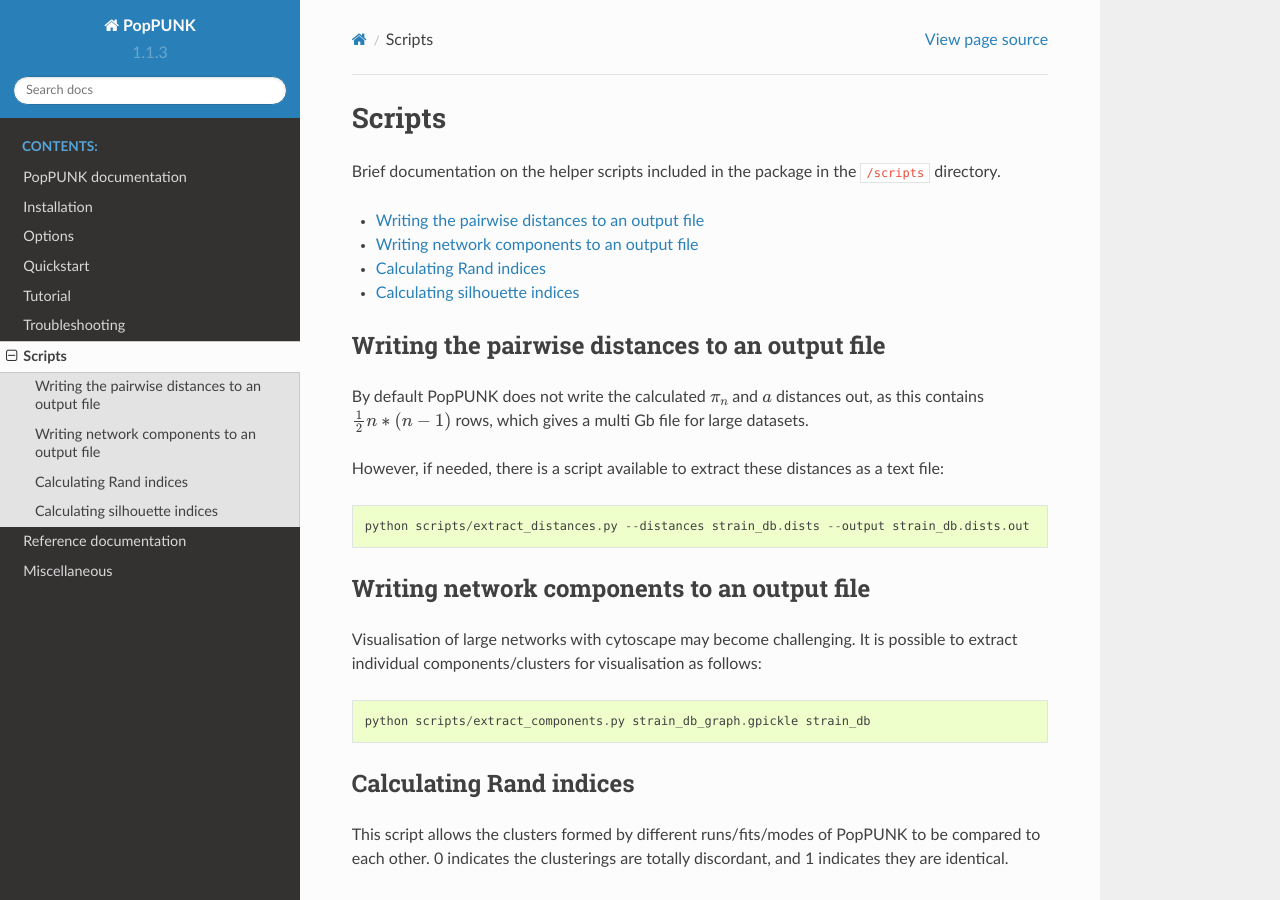
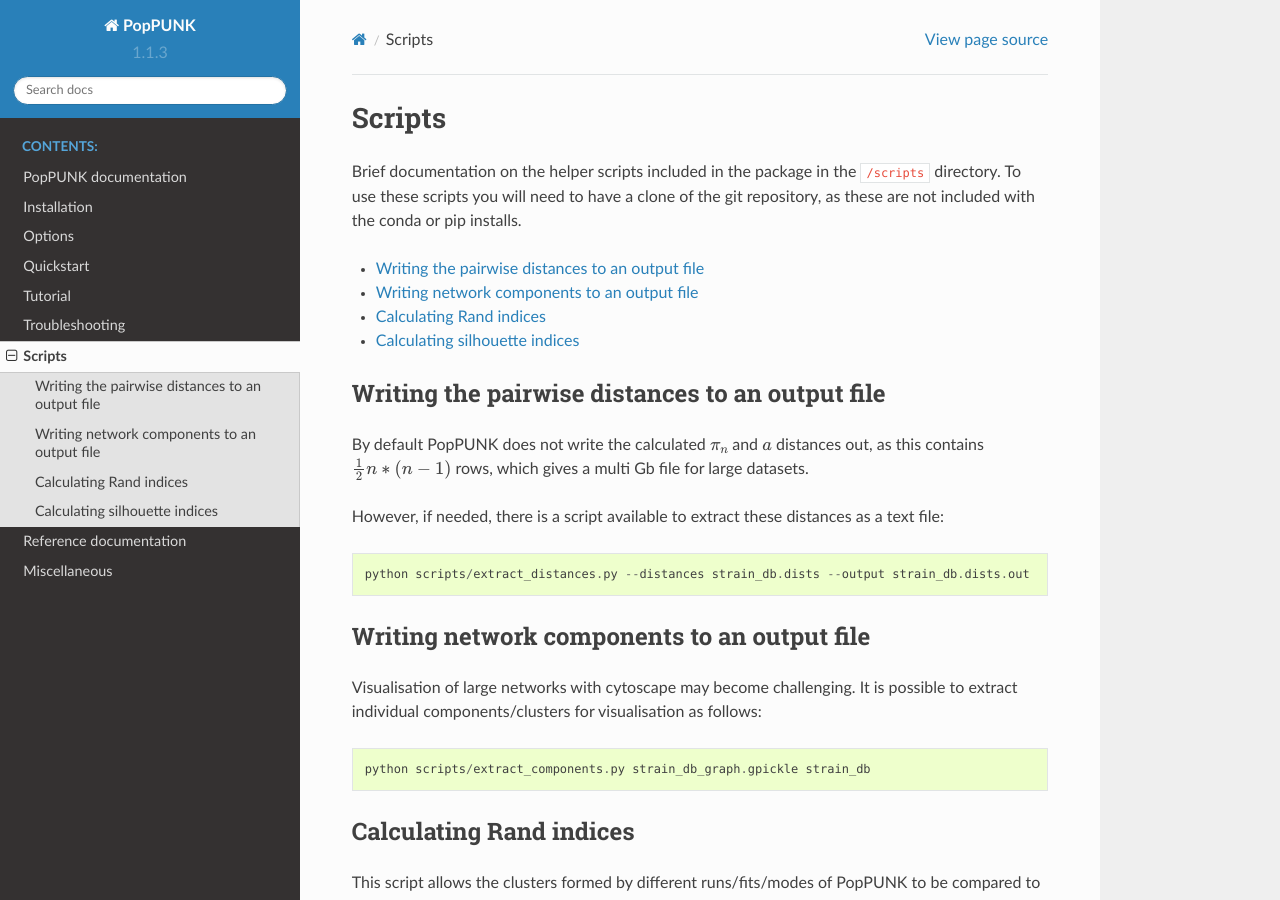
Before and after one commit to bacpop/PopPUNK, a Sphinx documentation site: the page built from docs/scripts.rst, in a window 1280 px wide and 900 px high. Built offline with Sphinx 7.4.7 and the Read the Docs theme 2.0.0, drawn with Linux system fonts in a browser that asks for light colours.

Commit message:
Small additions to docs

```diff
--- a/docs/installation.rst
+++ b/docs/installation.rst
@@ -68,7 +68,7 @@
 ``numba`` may need ``gcc >=v4.8`` to install correctly through pip (if you are
 getting ``OSError`` or ``'GLIBCXX_3.4.17' not found``).
 
-You will need a [mash](http://mash.readthedocs.io/en/latest/) installation
+You will need a `mash <http://mash.readthedocs.io/en/latest/>`__ installation
 which is v2.0 or higher
 
 Optionally, you can use `rapidnj <http://birc.au.dk/software/rapidnj/>`__
--- a/docs/scripts.rst
+++ b/docs/scripts.rst
@@ -4,6 +4,8 @@
 =======
 
 Brief documentation on the helper scripts included in the package in the ``/scripts`` directory.
+To use these scripts you will need to have a clone of the git repository, as these are not included
+with the conda or pip installs.
 
 .. contents::
    :local:
```
